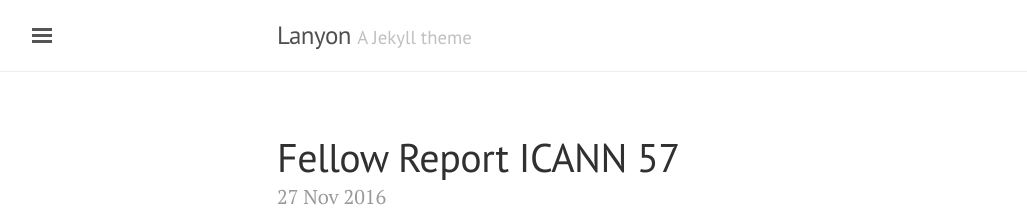
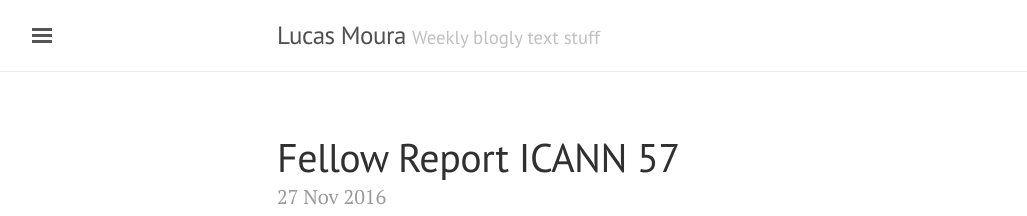
Before and after one commit to mourackb/moura.github.io, a Jekyll site: the page built from index.html, in a window 1280 px wide. Shown: the top 216 px of the page, without its empty margins (3-1030 px from the left). Built offline with Jekyll 4.4.1, drawn with Linux system fonts in a browser that asks for light colours; the list of posts is cut into pages by our own code.

Commit message:
Update _config.yml

```diff
--- a/_config.yml
+++ b/_config.yml
@@ -5,8 +5,8 @@
 relative_permalinks: false
 
 # Setup
-title:               Lanyon
-tagline:             'A Jekyll theme'
+title:               Lucas Moura
+tagline:             'Weekly blogly text stuff'
 description:         'A reserved <a href="http://jekyllrb.com" target="_blank">Jekyll</a> theme that places the utmost gravity on content with a hidden drawer. Made by <a href="https://twitter.com/mdo" target="_blank">@mdo</a>.'
 url:                 http://lanyon.getpoole.
 baseurl:             ''
@@ -14,9 +14,9 @@
 
 # About/contact
 author:
-  name:              Mark Otto
-  url:               https://twitter.com/mdo
-  email:             markdotto@gmail.com
+  name:              Lucas Moura
+  url:               https://twitter.com/mourackb
+  email:             lmouraccg@gmail.com
 
 # Custom vars
 version:             1.0.0
```
